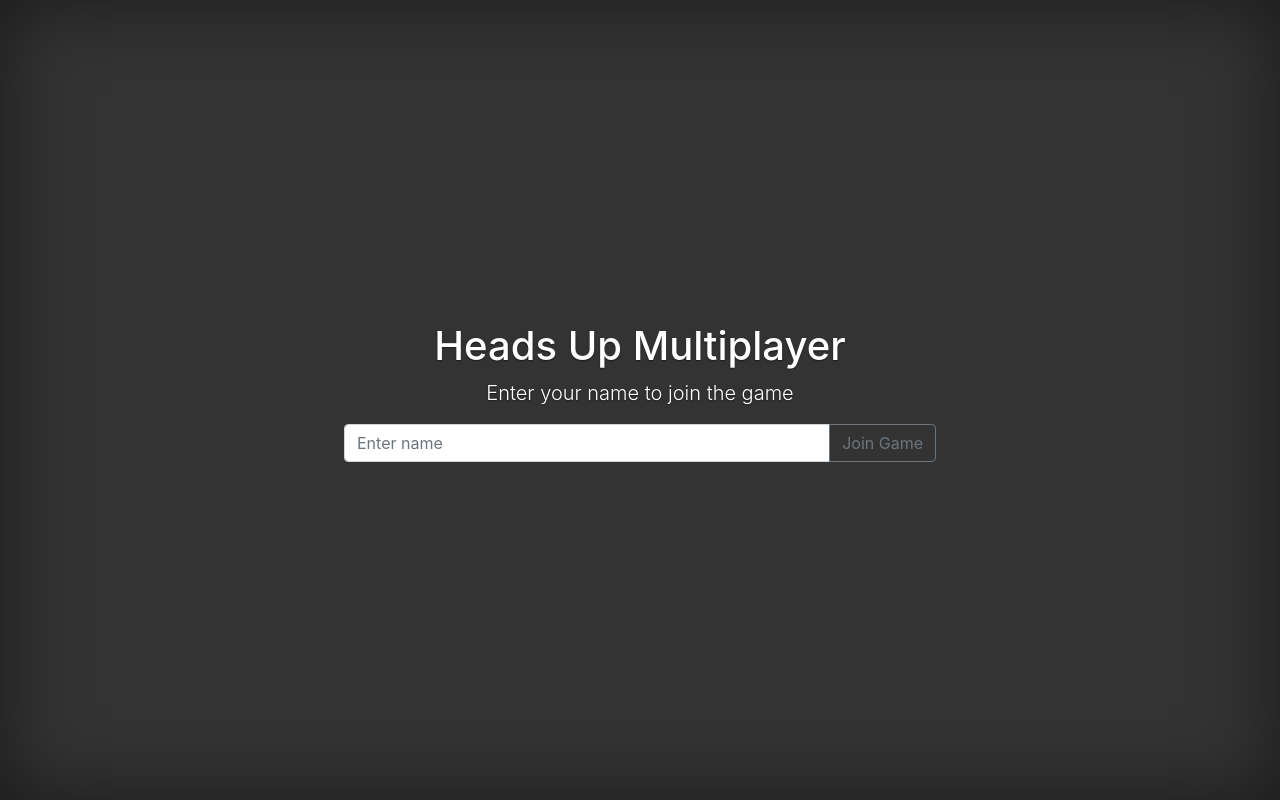
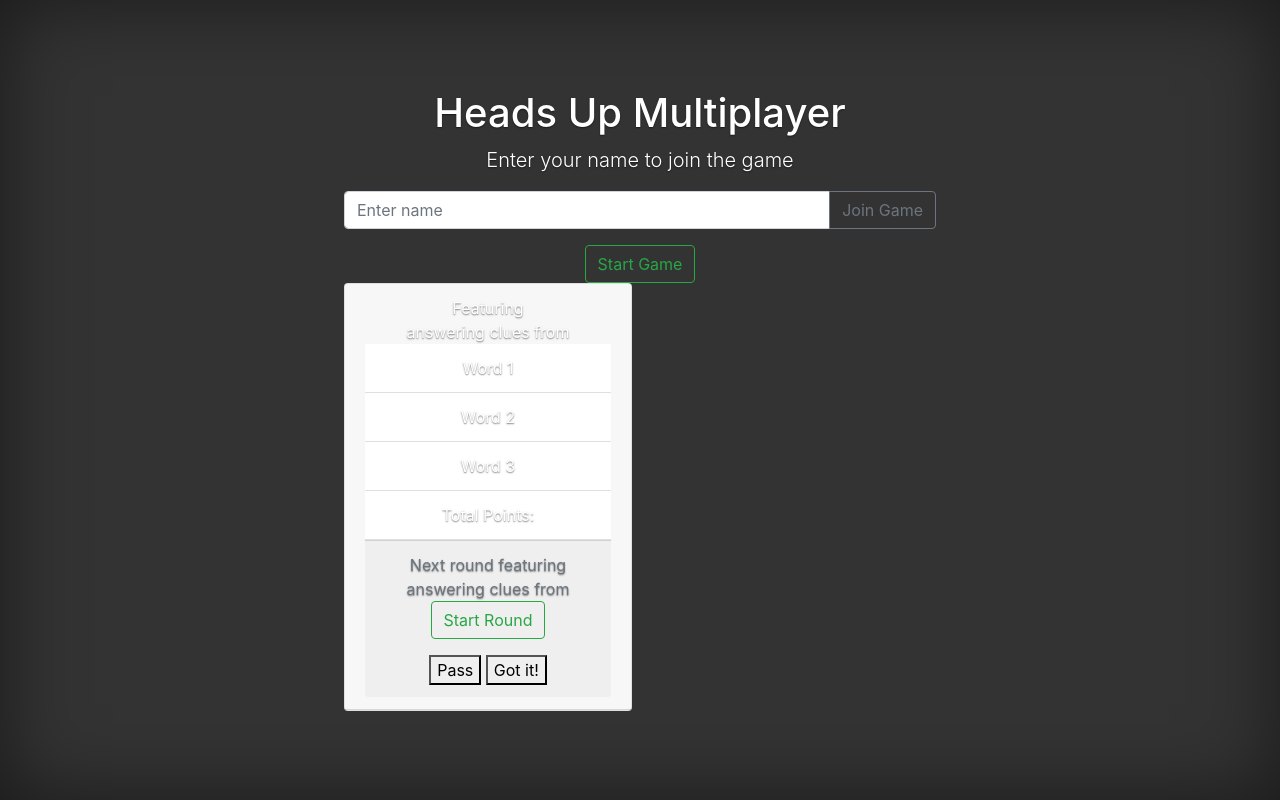
Before and after one commit to birdsof/heads-up-game, a plain HTML site: page docs/index.html in a window 1280 px wide. Drawn offline with nearby package versions, Linux system fonts and the light colour scheme.

Commit message:
Adding logic from Amin's datamodel
Adding card for summary page and next game

```diff
--- a/docs/index.html
+++ b/docs/index.html
@@ -57,10 +57,35 @@
         <button class="btn btn-outline-secondary" type="button" id="button-addon2">Join Game</button>
       </div>
     </div>
-    	<div id="waiting">
-		  <p id="welcome" />
-		  <div id="players" />
+	<div id="waiting">
+	  <p id="welcome" />
+	  <div id="players" />
+	 <button id="startgame" type="button" class="btn btn-outline-success">Start Game</button>
+	</div>
+	<div class="card" style="width: 18rem;" id="summary">
+	  <div class="card-header">
+	    Featuring <div id="guesser" /> answering clues from <div id="giver" />
 	  </div>
+	  <ul class="list-group list-group-flush" id="wordsummary">
+	    <li class="list-group-item">Word 1</li>
+	    <li class="list-group-item">Word 2</li>
+	    <li class="list-group-item">Word 3</li>
+	    <li class="list-group-item">Total Points: <div id="roundpoints" /> </li>
+	  </ul>
+	  <div class="card-footer text-muted">
+	    Next round featuring <div id="nextguesser" /> answering clues from <div id="nextgiver" />
+            <div id="waitingsummarymessage" />
+	    <button id="startround" type="button" class="btn btn-outline-success">Start Round</button>
+	  </div>
+	</div>
+
+	<div id="gameplay">
+	  <p id="message"></p>
+	  <div id="phrase"/>
+	  <button id="pass" type="button">Pass</button>
+	  <button id="success" type="button">Got it!</button>
+	  <div id="timer" />
+	</div>
   </main>
 
   <footer class="mastfoot mt-auto">
```
